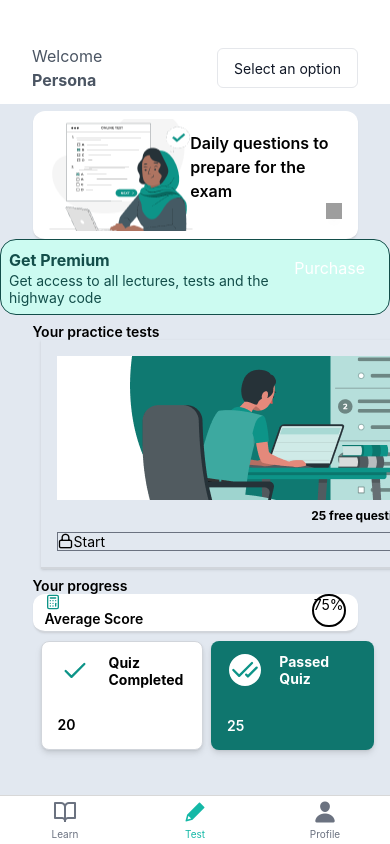
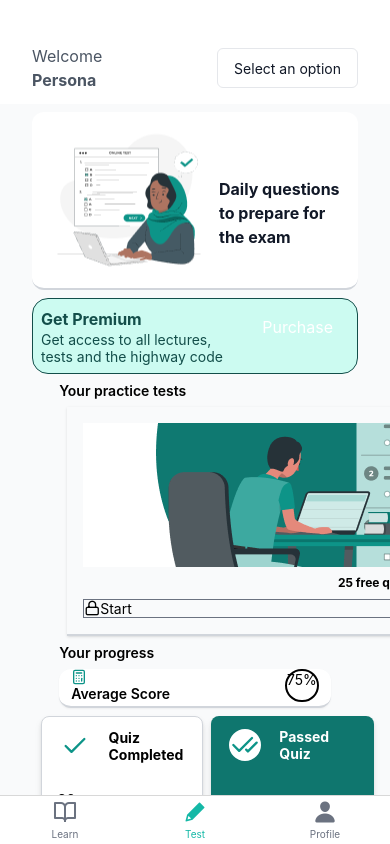
Before and after one commit to CelioJoaquimCumba/InaMova, a React Native app: screen /Test in a window 390 px wide. Built offline with nearby package versions, Linux system fonts and the light colour scheme; grey boxes are pictures that could not be loaded.

Commit message:
refactor: create daily card

```diff
--- /dev/null
+++ b/src/components/molecules/DailyCard.tsx
@@ -0,0 +1,25 @@
+import { images, icons } from "../../../constants"
+import React from "react"
+import { View, Image, Text } from "react-native"
+import { Button } from "../atoms"
+import {AntDesign} from "@expo/vector-icons"
+
+export const DailyCard = () => {
+    return(
+        <View className="flex flex-row justify-center items-center self-stretch border-b-2 p-4 border-gray-300 rounded-xl bg-white space-x-2">
+          <View className="flex flex-grow">
+            <Image source={images.GirlStudying} className="h-36 aspect-square" />
+          </View>
+          <View className="flex-grow flex flex-col flex-shrink justify-end self-stretch space-x-2">
+            <Text className="text-base leading-6 font-bold text-gray-900">
+              Daily questions to prepare for the exam
+            </Text>
+            <View className="flex flex-row-reverse ">
+              <Button className="rounded-full" size={"icon"}>
+                <AntDesign name="arrowright" size={20} color="white" />
+              </Button>
+            </View>
+          </View>
+        </View>
+    )
+}
--- a/src/components/molecules/index.ts
+++ b/src/components/molecules/index.ts
@@ -5,6 +5,7 @@ import { ExploreCard } from "./explore-card";
 import { TopBar } from "./top-bar";
 import { TopLogoContainer } from "./top-logo-container";
 import { ExploreVideoCard } from "./explore-video-card";
+import { DailyCard } from "./DailyCard";
 
 export {
   PremiumCard,
@@ -13,5 +14,6 @@ export {
   ExploreCard,
   TopBar,
   TopLogoContainer,
-  ExploreVideoCard
+  ExploreVideoCard,
+  DailyCard
 };
--- a/src/pages/main/Test.tsx
+++ b/src/pages/main/Test.tsx
@@ -8,38 +8,19 @@ import {
   QuizElement,
   ExploreCard,
   TopBar,
+  DailyCard,
 } from "../../components/molecules";
 
 export const Test = () => {
   return (
-    <View className="w-screen h-full bg-slate-200">
+    <View className="w-screen h-full bg-gray-50">
       {/* topBar */}
       <TopBar username="Persona"/>
 
-      {/* secondDiv */}
-      <View className="w-full flex flex-row items-center justify-center mt-2 h-1/6  ">
-        <View className="w-5/6 flex flex-row justify-center items-center shadow-sm border-b-2 px-3 border-gray-300 py-2 rounded-xl bg-white">
-          <View className="w-1/2 h-full ">
-            <Image source={images.GirlStudying} className="w-38 h-28" />
-          </View>
-          <View className="w-40  h-full flex flex-col-reverse">
-            <View className="flex flex-row-reverse mr-2 ">
-              <Button className="rounded-full shadow-xl " size={"icon"}>
-                <Image source={icons.arrowright} className="h-4 w-4" />
-                {/* <Text className="">Ola</Text> */}
-              </Button>
-            </View>
-            <Text className="text-left text-base font-[600]">
-              Daily questions to prepare for the exam
-            </Text>
-          </View>
-        </View>
-      </View>
-
-      {/* PremiumCard */}
-      <PremiumCard />
-
-      <View className="w-full flex flex-column items-center mt-2 h-auto ">
+      <View className="w-full flex flex-column items-center mt-2 h-auto px-8 space-y-2 ">
+        {/* Daily Question */}
+        <DailyCard/>
+        <PremiumCard />
         <View className="w-5/6">
           <Text className="font-[600]">Your practice tests</Text>
         </View>
@@ -54,8 +35,6 @@ export const Test = () => {
             title="Full test"
           />
         </View>
-      </View>
-      <View className="w-full flex flex-column items-center mt-2 h-auto ">
         <View className="w-5/6">
           <Text className="font-[600]">Your progress</Text>
         </View>
```
